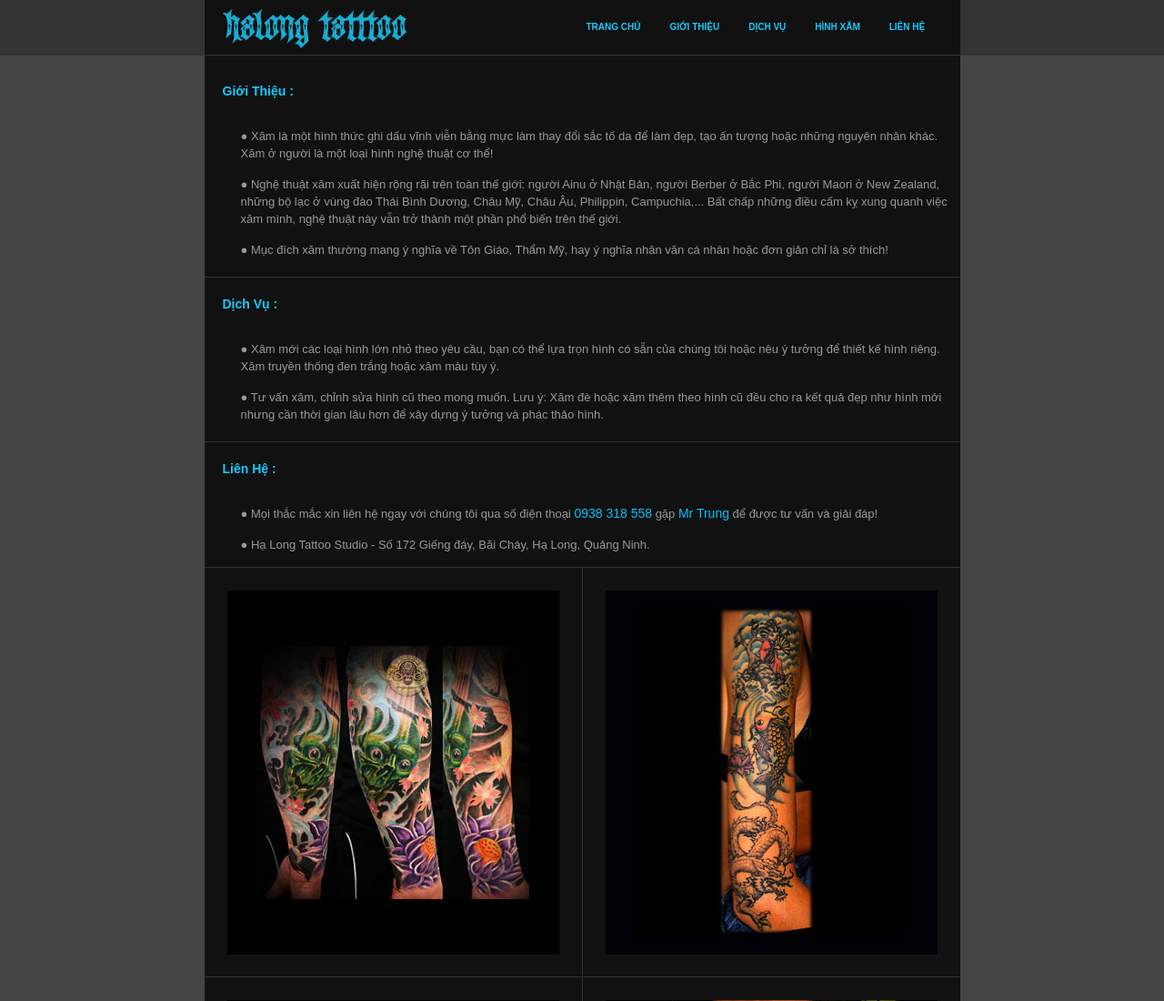
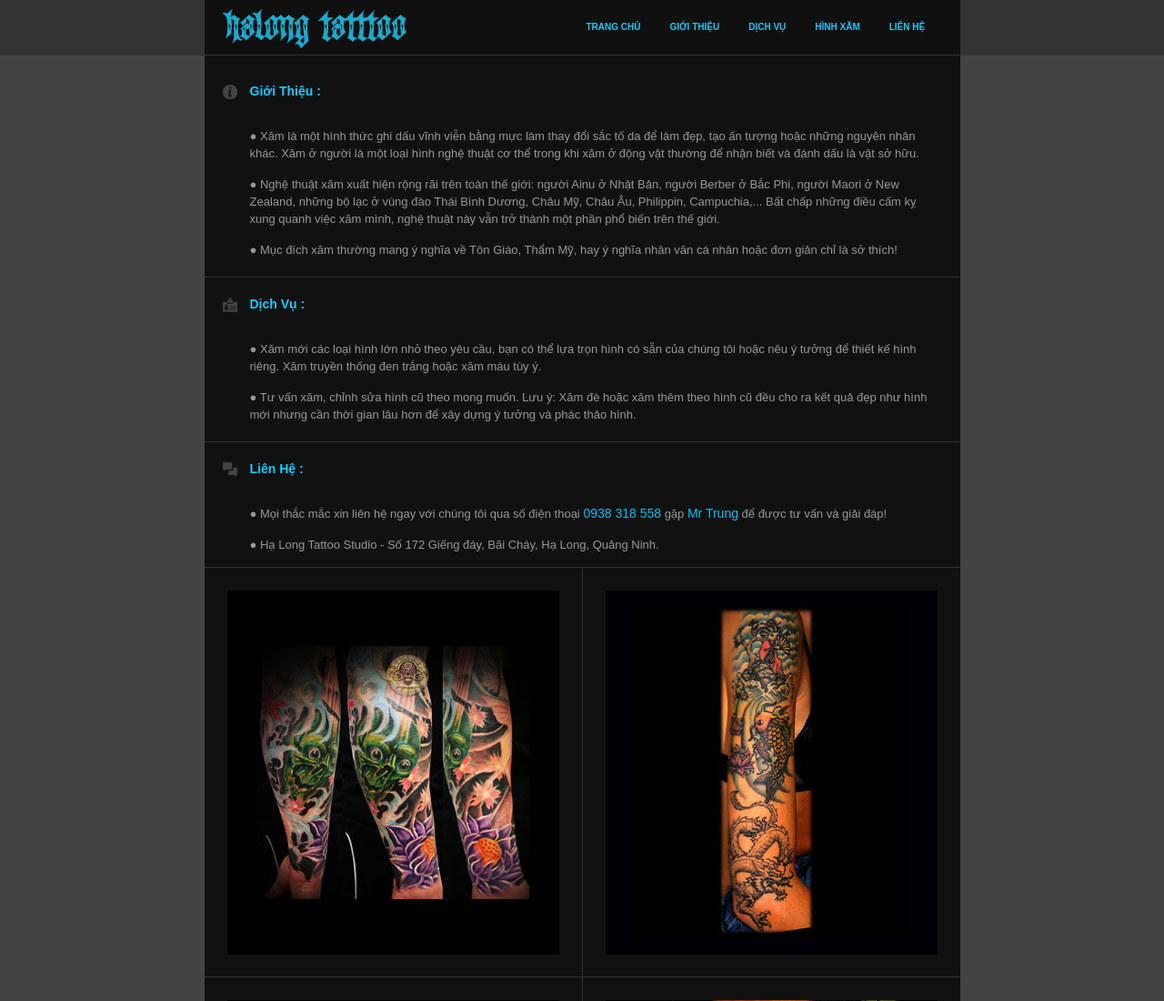
Before and after one commit to vongtrondo/HalongTattoo.com, a plain HTML site: page index.html in a window 1280 px wide. Shown: the top 1100 px of the page at 91% size. Drawn offline with Linux system fonts and the light colour scheme.

Commit message:
Update icon

```diff
--- a/asset/css/styles.css
+++ b/asset/css/styles.css
@@ -44,6 +44,10 @@ transition: opacity 0.2s ease;
 span.h {color:#00C4FD;font-size:14px;}
 
 .pagebar{clear:both;padding:10px 0;background:#111;border-bottom:1px solid #333;}
-.pagebar .break{font-size:13px;margin-left:30px;display:block;padding:10px 0 0 10px;color:#999;text-decoration:none;}
+.pagebar .break{font-size:13px;margin-left:30px;display:block;padding:10px 20px 0 20px;color:#999;text-decoration:none;}
 .pagebar .this-page{color:#16cbff;font-size:14px;margin:20px;font-weight:bold;display:block;}
 p.pageboder {border-bottom:1px solid #333;margin:20px 0;padding:0;}
+
+.about {background: url(about.png) no-repeat left;margin-left:10px;padding:0 10px 0 30px;}
+.service {background: url(service.png) no-repeat left;margin-left:10px;padding:0 10px 0 30px;}
+.contact {background: url(contact.png) no-repeat left;margin-left:10px;padding:0 10px 0 30px;}
--- a/index.html
+++ b/index.html
@@ -13,7 +13,7 @@ www.leduyquang.com
 <html>
 <head>
 	<meta charset="UTF-8">
-	<title>Ha Long Tattoo - Dịch vụ xăm hình tại Hạ Long</title>
+	<title>CSS Gallery - Web design inspiration - CssDsgn</title>
 	<link rel="stylesheet" href="./asset/css/styles.css">
 	<!--[if lt IE 9]>
 		<script src="//html5shim.googlecode.com/svn/trunk/html5.js"></script>
@@ -39,16 +39,18 @@ www.leduyquang.com
 <div id="container" class="cf">
 
 <div id="tattoo" class="pagebar">
-	<p class="this-page">Giới Thiệu :</p>
-	<p class="break">&#9679; Xăm là một hình thức ghi dấu vĩnh viễn bằng mực làm thay đổi sắc tố da để làm đẹp, tạo ấn tượng hoặc những nguyên nhân khác. Xăm ở người là một loại hình nghệ thuật cơ thể!</p>
+	<p class="this-page about">Giới Thiệu :</p>
+	<p class="break">&#9679; Xăm là một hình thức ghi dấu vĩnh viễn bằng mực làm thay đổi sắc tố da để làm đẹp, tạo ấn tượng hoặc những nguyên nhân khác. Xăm ở người là một loại hình nghệ thuật cơ thể trong khi xăm ở động vật thường để nhận biết và đánh dấu là vật sở hữu.</p>
 	<p class="break">&#9679; Nghệ thuật xăm xuất hiện rộng rãi trên toàn thế giới: người Ainu ở Nhật Bản, người Berber ở Bắc Phi, người Maori ở New Zealand, những bộ lạc ở vùng đào Thái Bình Dương, Châu Mỹ, Châu Âu, Philippin, Campuchia,... Bất chấp những điều cấm kỵ xung quanh việc xăm mình, nghệ thuật này vẫn trở thành một phần phổ biến trên thế giới.</p>
 	<p class="break">&#9679; Mục đích xăm thường mang ý nghĩa về Tôn Giáo, Thẩm Mỹ, hay ý nghĩa nhân văn cá nhân hoặc đơn giản chỉ là sở thích!</p>
+
 	<p id="ink" class="pageboder"></p>
-	<p class="this-page">Dịch Vụ :</p>
+	<p class="this-page service">Dịch Vụ :</p>
 	<p class="break">&#9679; Xăm mới các loại hình lớn nhỏ theo yêu cầu, bạn có thể lựa trọn hình có sẵn của chúng tôi hoặc nêu ý tưởng để thiết kế hình riêng. Xăm truyền thống đen trắng hoặc xăm màu tùy ý.</p>
 	<p class="break">&#9679; Tư vấn xăm, chỉnh sửa hình cũ theo mong muốn. Lưu ý: Xăm đè hoặc xăm thêm theo hình cũ đều cho ra kết quả đẹp như hình mới nhưng cần thời gian lâu hơn để xây dựng ý tưởng và phác thảo hình.</p>
+
 	<p id="contact" class="pageboder"></p>
-	<p class="this-page">Liên Hệ :</p>
+	<p class="this-page contact">Liên Hệ :</p>
 	<p class="break">&#9679; Mọi thắc mắc xin liên hệ ngay với chúng tôi qua số điện thoại <span class="h">0938 318 558</span> gặp <span class="h">Mr Trung</span> để được tư vấn và giải đáp!</p>
 	<p class="break">&#9679; Hạ Long Tattoo Studio - Số 172 Giếng đáy, Bãi Cháy, Hạ Long, Quảng Ninh.</p>
 </div>
```
Also changed, not shown: asset/css/about.png (added), asset/css/contact.png (added), asset/css/service.png (added).
